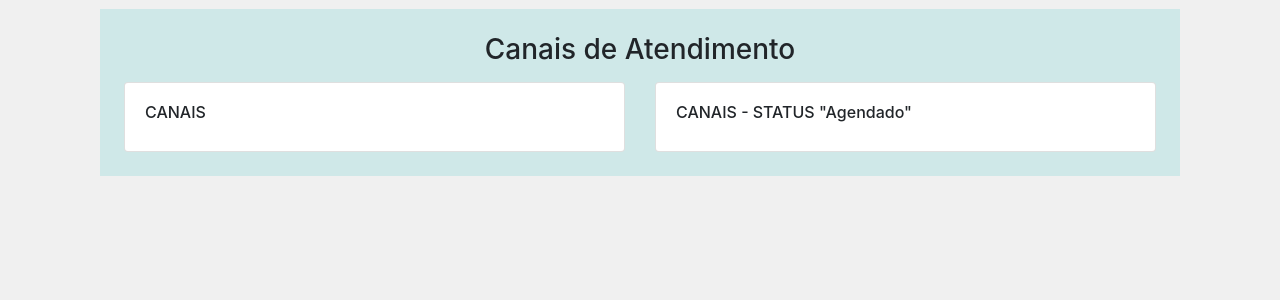
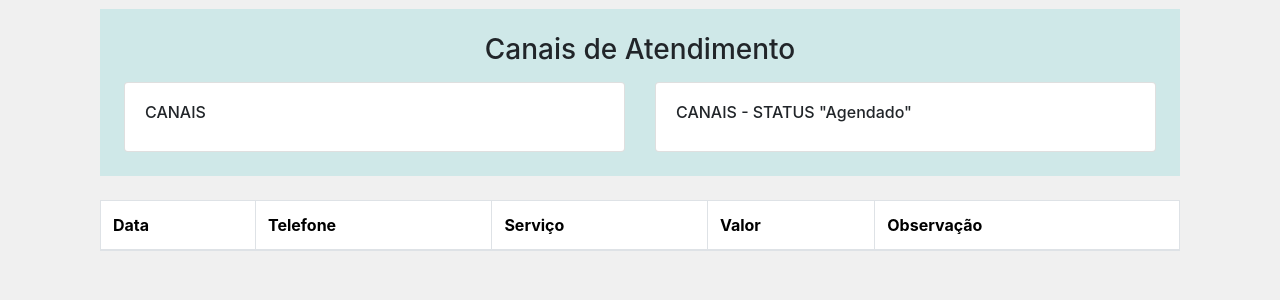
Before and after one commit to VenancioHunter/centralvazamentos, a Flask app: template templates/relatorio_cidade.html in a window 1280 px wide. Shown: the part 334-634 px from the top of the page. Run offline with Flask 3, Linux system fonts and the light colour scheme; the template is opened without the code that fills it: most values are stand-ins (such as "Sample title", 1, 10 or a date in 2020); lists and menus that the app fills with data are empty; some libraries are stand-ins or nearby versions.

Commit message:
Add files via upload

```diff
--- a/app.py
+++ b/app.py
@@ -1844,6 +1844,7 @@ def get_city_data():
         channel_counts_agendado = {}
         value_total_channel = {}
         service_value_totals_agendado = {}
+        service_schedule_list = []
 
         # TOTAL e canais vêm de "data"
         if data:
@@ -1874,6 +1875,23 @@ def get_city_data():
 
                         if service == "Retorno":
                             total_retorno += 1
+
+                for item_id, item in items.items():
+                    service = item.get("service")
+                    price = float(item.get("newprice", 0))
+                    date = item.get("date", day)  # ou outro campo de data
+                    phone = item.get("phone", "")
+                    obs = item.get("obs", "")
+
+                    service_schedule_list.append({
+                        "service": service,
+                        "price": price,
+                        "date": date,
+                        "phone": phone,
+                        "obs": obs
+                    })
+
+
 
 
 
@@ -1915,7 +1933,8 @@ def get_city_data():
             "channel_counts_agendado": channel_counts_agendado,
             "total_retorno": total_retorno,
             "value_total_channel": value_total_channel,
-            "service_value_totals_agendado": service_value_totals_agendado
+            "service_value_totals_agendado": service_value_totals_agendado,
+            "service_schedule_list": service_schedule_list
         })
 
     except Exception as e:
--- a/templates/relatorio_cidade.html
+++ b/templates/relatorio_cidade.html
@@ -111,6 +111,20 @@
             </div>
         </div>
     </div>
+    <div>
+        <table class="table table-bordered mt-4" id="scheduled-services-table">
+        <thead>
+            <tr>
+                <th>Data</th>
+                <th>Telefone</th>
+                <th>Serviço</th>
+                <th>Valor</th>
+                <th>Observação</th>
+            </tr>
+        </thead>
+        <tbody></tbody>
+    </table>
+    </div>
 </div>
 <script>
     async function fetchAttendances() {
@@ -180,8 +194,28 @@
 
                     channelDetails.appendChild(listItem);
                 }
+                const scheduledServicesTableBody = document.querySelector("#scheduled-services-table tbody");
+                scheduledServicesTableBody.innerHTML = ""; // Limpa a tabela
 
+                if (data.service_schedule_list && data.service_schedule_list.length > 0) {
+                    data.service_schedule_list.forEach(item => {
+                        const row = document.createElement("tr");
 
+                        row.innerHTML = `
+                            <td>${item.date || '-'}</td>
+                            <td>${item.phone || '-'}</td>
+                            <td>${item.service || '-'}</td>
+                            <td>R$ ${parseFloat(item.price).toFixed(2)}</td>
+                            <td>${item.obs || ''}</td>
+                        `;
+
+                        scheduledServicesTableBody.appendChild(row);
+                    });
+                } else {
+                    const row = document.createElement("tr");
+                    row.innerHTML = `<td colspan="5" class="text-center">Nenhum serviço agendado encontrado.</td>`;
+                    scheduledServicesTableBody.appendChild(row);
+                }
 
             } else {
                 alert(data.error || "Erro ao buscar os dados.");
```
